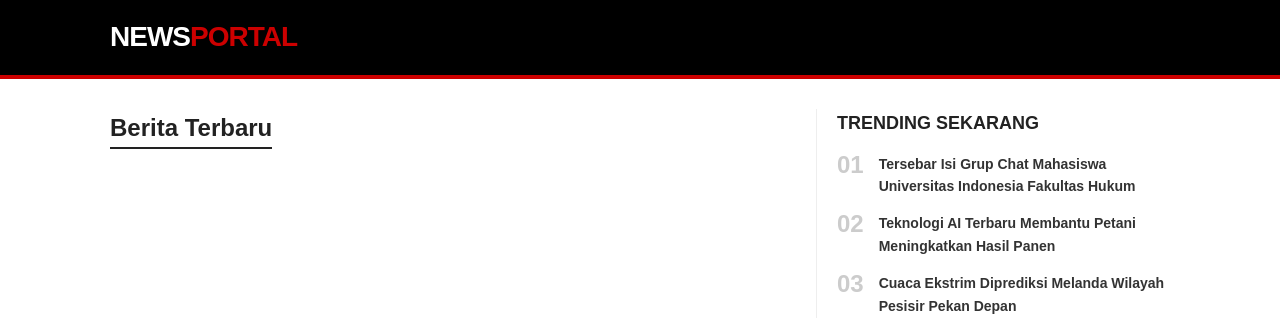
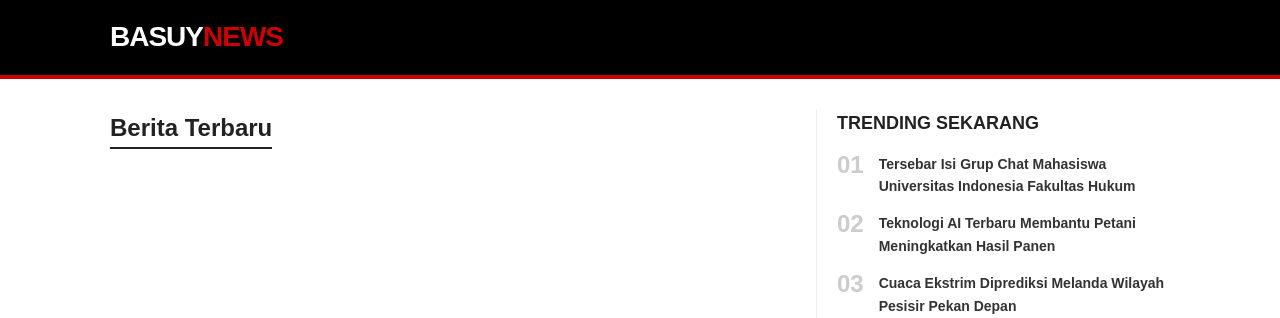
Before and after one commit to DaviAbdullah/LSP_BERITA, a PHP site: page / in a window 1280 px wide. Shown: the top 318 px of the page. Run offline with PHP 8.4, Linux system fonts and the light colour scheme; data that the repository does not hold is empty.

Commit message:
Change title from 'News Portal' to 'BasuyNews'

```diff
--- a/index.php
+++ b/index.php
@@ -4,7 +4,7 @@
 <head>
     <meta charset="UTF-8">
     <meta name="viewport" content="width=device-width, initial-scale=1.0">
-    <title>News Portal</title>
+    <title>BasuyNews</title>
     <style>
         /* Reset Dasar */
         * { box-sizing: border-box; margin: 0; padding: 0; }
@@ -48,7 +48,7 @@
 
 <header>
     <div class="container">
-        <a href="index.php" class="logo">NEWS<span>PORTAL</span></a>
+        <a href="index.php" class="logo">BASUY<span>NEWS</span></a>
     </div>
 </header>
 
```
